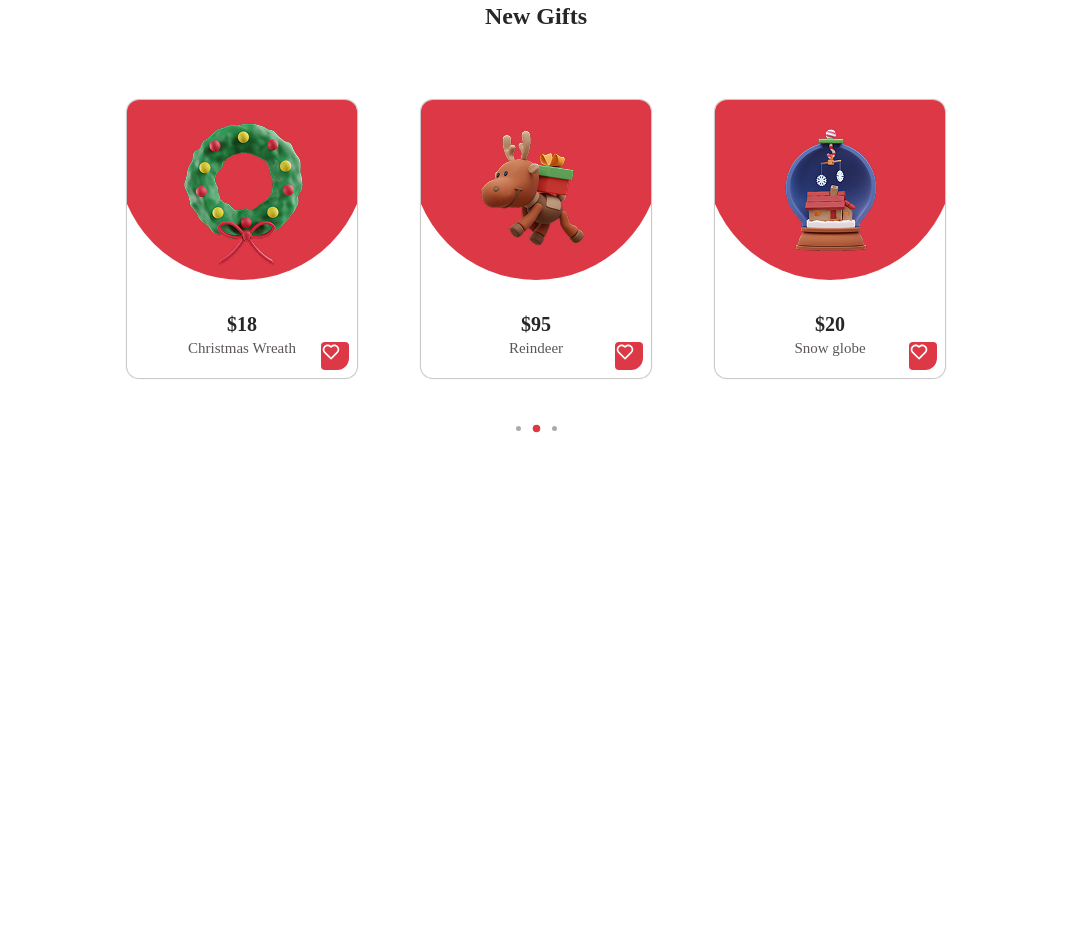
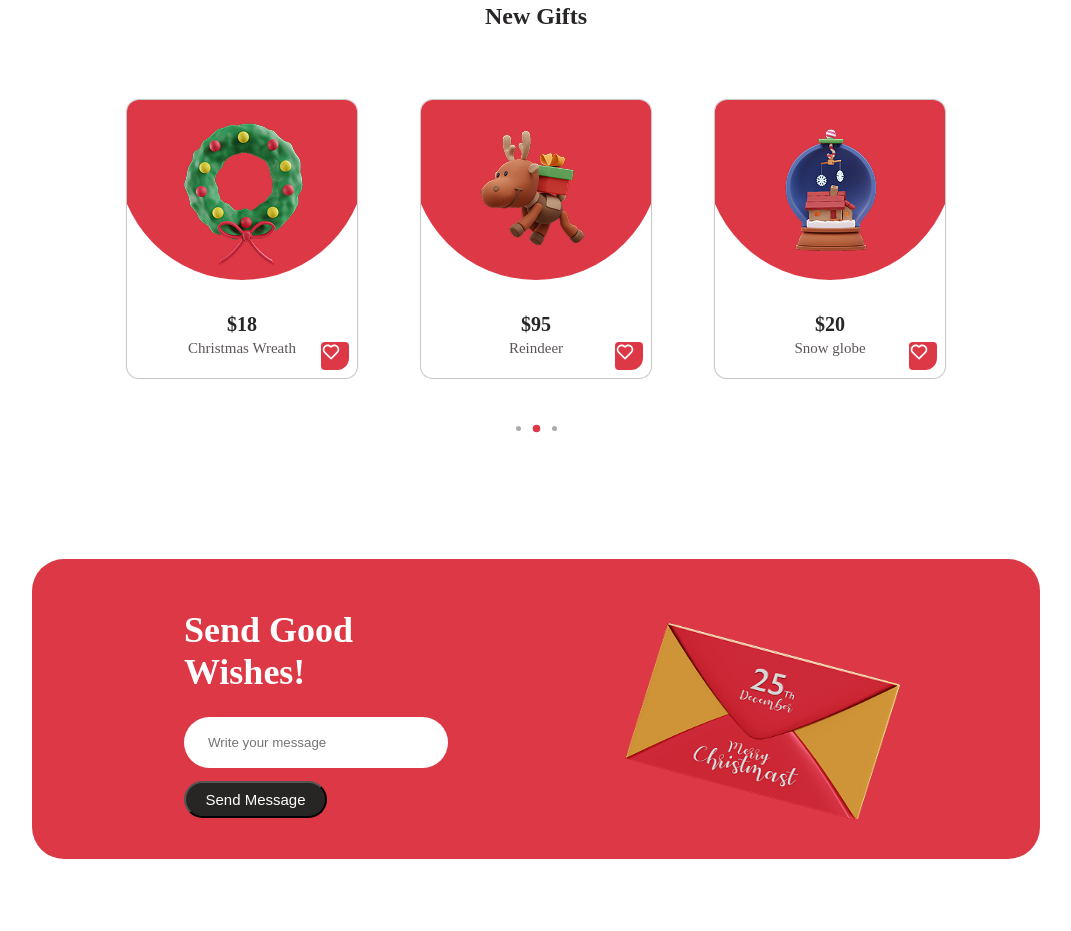
Before and after one commit to ZoyidjonNasretdinov/christmas-web, a plain HTML site: page index.html in a window 1280 px wide. Shown: the part 2391-3322 px from the top of the page, without its empty margins (104-1175 px from the left). Before the commit the page ends 2854 px from the top, so only its background shows below. Drawn offline with Linux system fonts and the light colour scheme.

Commit message:
contact section

```diff
--- a/index.html
+++ b/index.html
@@ -143,6 +143,22 @@
                 </ul>
             </div>
         </section>
+        <section class="contact">
+            <div class="container contact__wrapper">
+                <div class="contact__content">
+                    <div class="contact__title-wrapper">
+                        <h2 class="contact__title">Send Good Wishes!</h2>
+                    </div>
+                    <form action="" method="post" class="contact__form">
+                        <label>
+                            <input type="text" class="contact__input" placeholder="Write your message">
+                        </label>
+                        <button class="contact__btn">Send Message</button>
+                    </form>
+                </div>
+                <img src="./assets/images/letter.png" width="320" height="220" alt="" class="contact__img">
+            </div>
+        </section>
     </main>
 </body>
 </html>
--- a/styles/main.css
+++ b/styles/main.css
@@ -399,3 +399,57 @@ a {
 }
 
 /* gift */
+
+/* contact */
+
+.contact {
+    padding-top: 96px;
+    padding-bottom: 72px;
+}
+
+.contact__wrapper {
+    display: flex;
+    justify-content: space-between;
+    padding: 50px 121px 30px 152px;
+    border-radius: 32px;
+    background: var(--first-color, #DC3845);
+}
+
+.contact__title-wrapper {
+    width: 208px;
+    margin-bottom: 24px;
+}
+
+.contact__title {
+    color: #FFF;
+    font-size: 36px;
+    font-weight: 600;
+}
+
+.contact__form {
+    display: flex;
+    flex-direction: column;
+    gap: 13px;
+}
+
+.contact__input {
+    width: 264px;
+    padding: 18px 24px;
+    border: none;
+    flex-shrink: 0;
+    border-radius: 64px;
+    background: #FFF;
+}
+
+.contact__btn {
+    color: #FFF;
+    text-align: center;
+    width: 143px;
+    font-size: 15px;
+    font-weight: 500;
+    padding: 8px 16px;
+    border-radius: 64px;
+    background: var(--title-color, #282525);
+}
+
+/* c0ntact */
```
Also changed, not shown: assets/images/letter.png (added).
